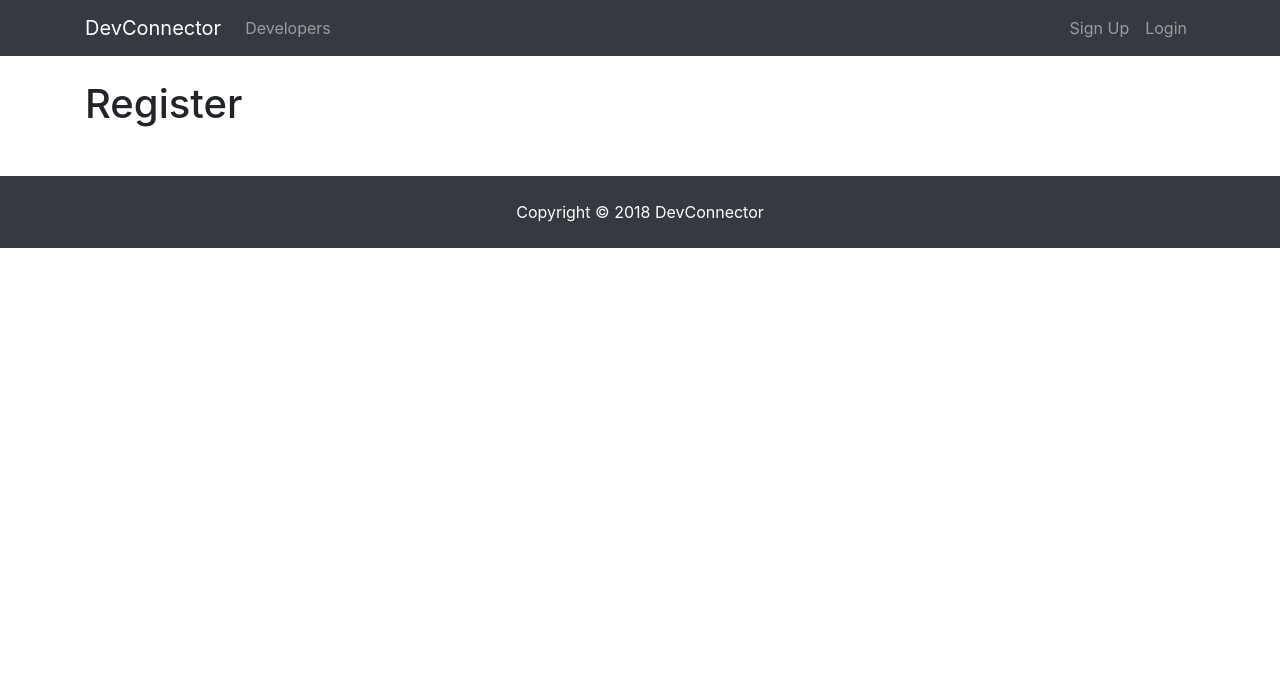
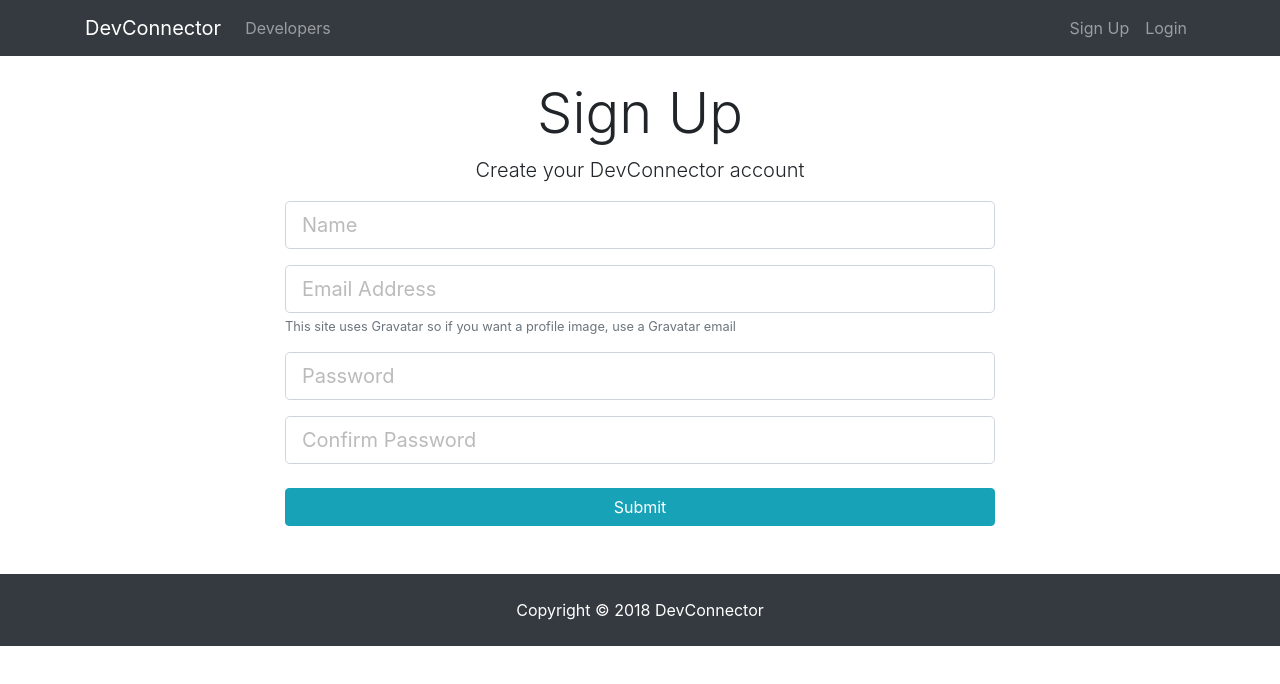
Before and after one commit to AtomCB/social-network, a React (Create React App) app in the folder client/: page /register in a window 1280 px wide. Shown: the top 684 px of the page. Built offline with nearby package versions, Linux system fonts and the light colour scheme.

Commit message:
Register form css classes configured to support form validation.

```diff
--- a/client/package.json
+++ b/client/package.json
@@ -3,6 +3,8 @@
   "version": "0.1.0",
   "private": true,
   "dependencies": {
+    "axios": "^0.18.0",
+    "classnames": "^2.2.6",
     "react": "^16.6.0",
     "react-dom": "^16.6.0",
     "react-router-dom": "^4.3.1",
--- a/client/src/components/auth/Login.js
+++ b/client/src/components/auth/Login.js
@@ -1,12 +1,70 @@
-import React, { Component } from 'react'
+import React, { Component } from "react";
 
 class Login extends Component {
+  constructor() {
+    super();
+    this.state = {
+      email: "",
+      password: "",
+      errors: {}
+    };
+
+    this.onChange = this.onChange.bind(this);
+    this.onSubmit = this.onSubmit.bind(this);
+  }
+
+  onChange(e) {
+    this.setState({ [e.target.name]: e.target.value });
+  }
+
+  onSubmit(e) {
+    e.preventDefault();
+
+    const user = {
+      email: this.state.email,
+      password: this.state.password
+    };
+    console.log(user);
+  }
+
   render() {
     return (
-      <div>
-        <h1>Login</h1>
+      <div className="login">
+        <div className="container">
+          <div className="row">
+            <div className="col-md-8 m-auto">
+              <h1 className="display-4 text-center">Log In</h1>
+              <p className="lead text-center">
+                Sign in to your DevConnector account
+              </p>
+              <form onSubmit={this.onSubmit}>
+                <div className="form-group">
+                  <input
+                    type="email"
+                    className="form-control form-control-lg"
+                    placeholder="Email Address"
+                    name="email"
+                    value={this.state.email}
+                    onChange={this.onChange}
+                  />
+                </div>
+                <div className="form-group">
+                  <input
+                    type="password"
+                    className="form-control form-control-lg"
+                    placeholder="Password"
+                    name="password"
+                    value={this.state.password}
+                    onChange={this.onChange}
+                  />
+                </div>
+                <input type="submit" className="btn btn-info btn-block mt-4" />
+              </form>
+            </div>
+          </div>
+        </div>
       </div>
-    )
+    );
   }
 }
 
--- a/client/src/components/auth/Register.js
+++ b/client/src/components/auth/Register.js
@@ -1,10 +1,118 @@
 import React, { Component } from "react";
+import axios from "axios";
+import classnames from "classnames";
 
 class Register extends Component {
+  constructor() {
+    super();
+    this.state = {
+      name: "",
+      email: "",
+      password: "",
+      password2: "",
+      errors: {}
+    };
+
+    this.onChange = this.onChange.bind(this);
+    this.onSubmit = this.onSubmit.bind(this);
+  }
+
+  onChange(e) {
+    this.setState({ [e.target.name]: e.target.value });
+  }
+
+  onSubmit(e) {
+    e.preventDefault();
+
+    const newUser = {
+      name: this.state.name,
+      email: this.state.email,
+      password: this.state.password,
+      password2: this.state.password2
+    };
+
+    axios
+      .post("/api/users/register", newUser)
+      .then(res => {
+        console.log(res.data);
+      })
+      .catch(err => this.setState({ errors: err.response.data }));
+  }
+
   render() {
+    const { errors } = this.state;
+
     return (
-      <div>
-        <h1>Register</h1>
+      <div className="register">
+        <div className="container">
+          <div className="row">
+            <div className="col-md-8 m-auto">
+              <h1 className="display-4 text-center">Sign Up</h1>
+              <p className="lead text-center">
+                Create your DevConnector account
+              </p>
+              <form noValidate onSubmit={this.onSubmit}>
+                <div className="form-group">
+                  <input
+                    type="text"
+                    className={classnames("form-control form-control-lg", {
+                      "is-invalid": errors.name
+                    })}
+                    placeholder="Name"
+                    name="name"
+                    value={this.state.name}
+                    onChange={this.onChange}
+                  />
+                  {errors.name && <div className="invalid-feedback">{errors.name}</div>}
+                </div>
+                <div className="form-group">
+                  <input
+                    type="email"
+                    className={classnames("form-control form-control-lg", {
+                      "is-invalid": errors.email
+                    })}
+                    placeholder="Email Address"
+                    name="email"
+                    value={this.state.email}
+                    onChange={this.onChange}
+                  />
+                  <small className="form-text text-muted">
+                    This site uses Gravatar so if you want a profile image, use
+                    a Gravatar email
+                  </small>
+                  {errors.email && <div className="invalid-feedback">{errors.email}</div>}
+                </div>
+                <div className="form-group">
+                  <input
+                    type="password"
+                    className={classnames("form-control form-control-lg", {
+                      "is-invalid": errors.password
+                    })}
+                    placeholder="Password"
+                    name="password"
+                    value={this.state.password}
+                    onChange={this.onChange}
+                  />
+                  {errors.password && <div className="invalid-feedback">{errors.password}</div>}
+                </div>
+                <div className="form-group">
+                  <input
+                    type="password"
+                    className={classnames("form-control form-control-lg", {
+                      "is-invalid": errors.password2
+                    })}
+                    placeholder="Confirm Password"
+                    name="password2"
+                    value={this.state.password2}
+                    onChange={this.onChange}
+                  />
+                  {errors.password2 && <div className="invalid-feedback">{errors.password2}</div>}
+                </div>
+                <input type="submit" className="btn btn-info btn-block mt-4" />
+              </form>
+            </div>
+          </div>
+        </div>
       </div>
     );
   }
```
